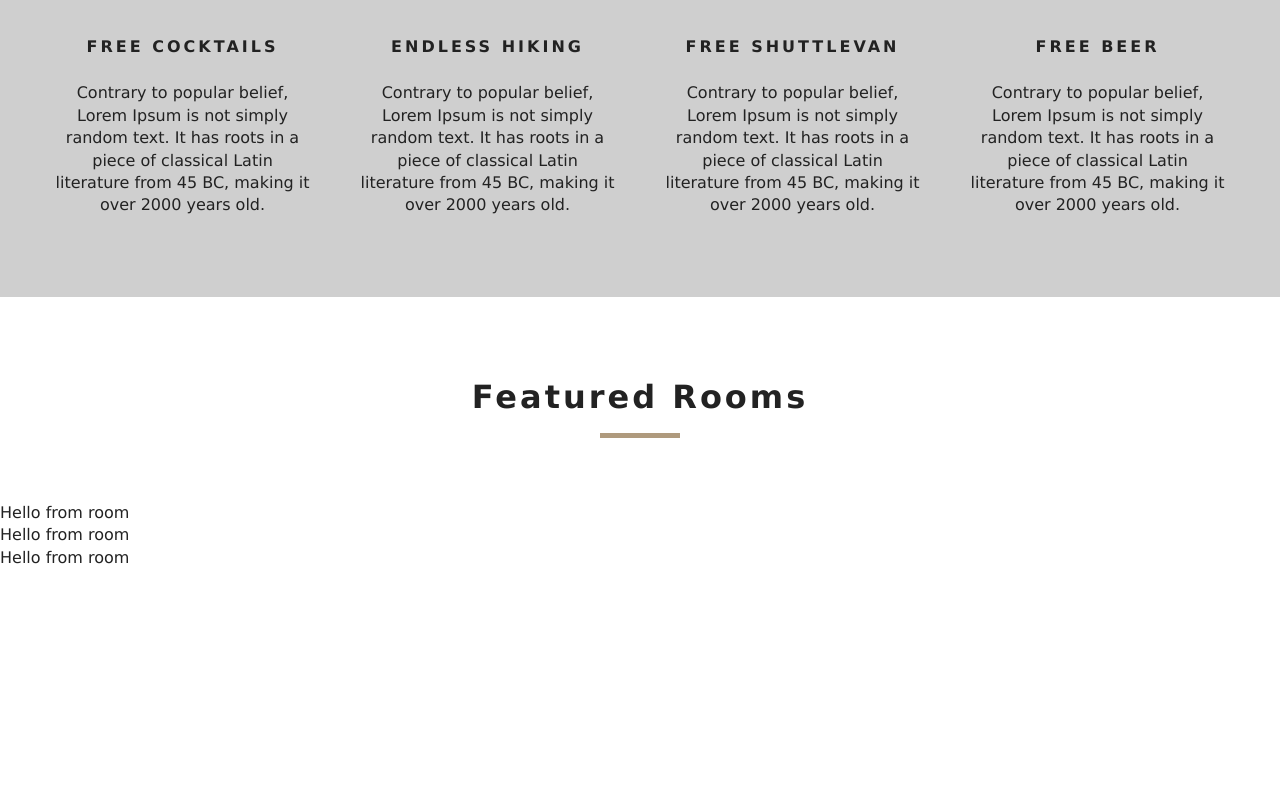
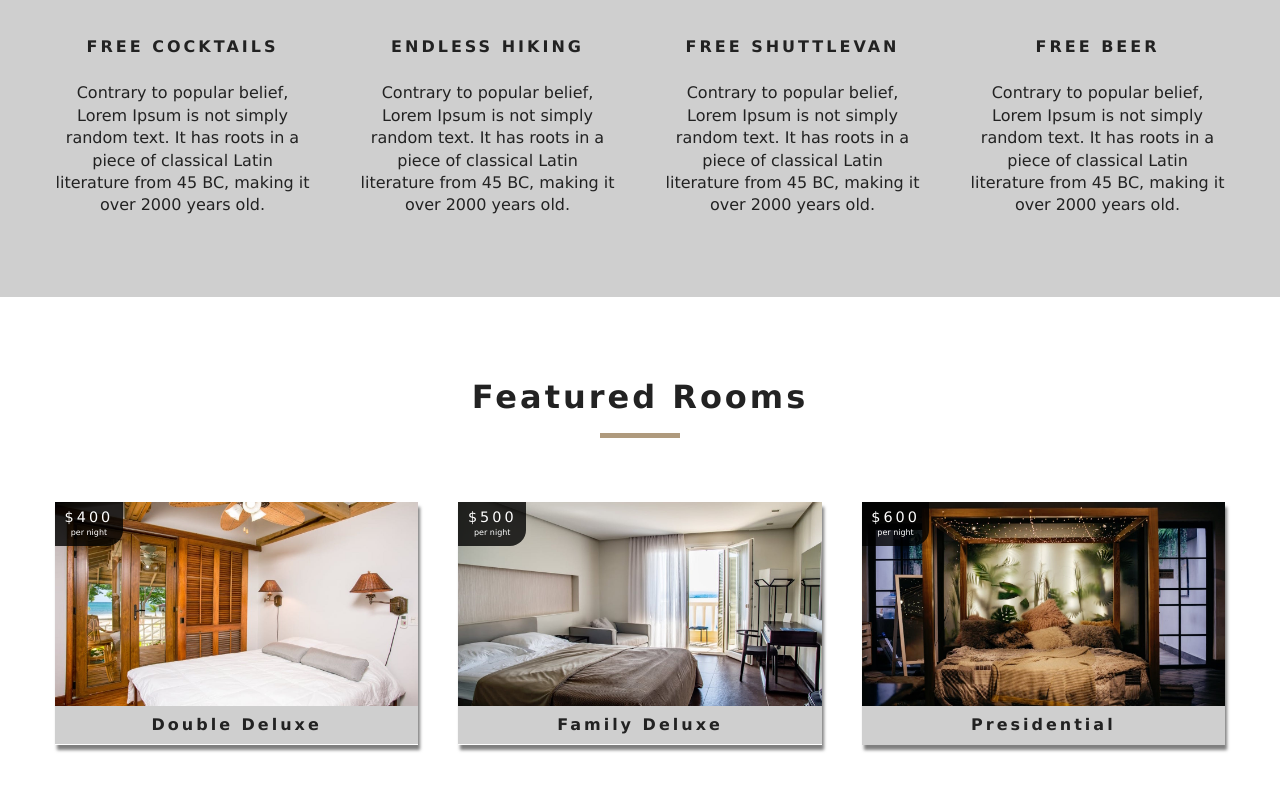
Before and after one commit to dontrellthedeveloper/resort-ecommerce, a React (Create React App) app: page / in a window 1280 px wide. Shown: the part 1049-1840 px from the top of the page. Before the commit the page ends 1698 px from the top, so only its background shows below. Built offline with nearby package versions, Linux system fonts and the light colour scheme.

Commit message:
added room component

```diff
--- a/src/components/FeaturedRooms.js
+++ b/src/components/FeaturedRooms.js
@@ -15,7 +15,7 @@
         return (
             <section className="featured-rooms">
                 <Title title="featured rooms"/>
-                <div className="featured-room-center">
+                <div className="featured-rooms-center">
                 {loading?<Loading/>:rooms}
                 </div>
             </section>
--- a/src/components/Room.js
+++ b/src/components/Room.js
@@ -1,11 +1,34 @@
-import React from 'react'
+import React from 'react';
+import {Link} from 'react-router-dom';
+import defaultImg from '../images/room-1.jpeg';
+import PropTypes from 'prop-types';
 
-const Room = () => {
+const Room = ({room}) => {
+    const {name, slug, images, price} = room;
     return (
-        <div>
-            Hello from room
-        </div>
+        <article className="room">
+            <div className="img-container">
+                <img src={images[0] || defaultImg} alt="single room"/>
+                <div className="price-top">
+                    <h6>${price}</h6>
+                    <p>per night</p>
+                </div>
+                <Link to={`/rooms/${slug}`} className="btn-primary room-link">
+                Features
+                </Link>
+            </div>
+            <p className="room-info">{name}</p>
+        </article>
     )
 }
 
-export default Room
+Room.propTypes = {
+    room: PropTypes.shape({
+        name: PropTypes.string.isRequired,
+        slug: PropTypes.string.isRequired,
+        images: PropTypes.arrayOf(PropTypes.string).isRequired,
+        price: PropTypes.number.isRequired,
+    })
+}
+
+export default Room;
```
